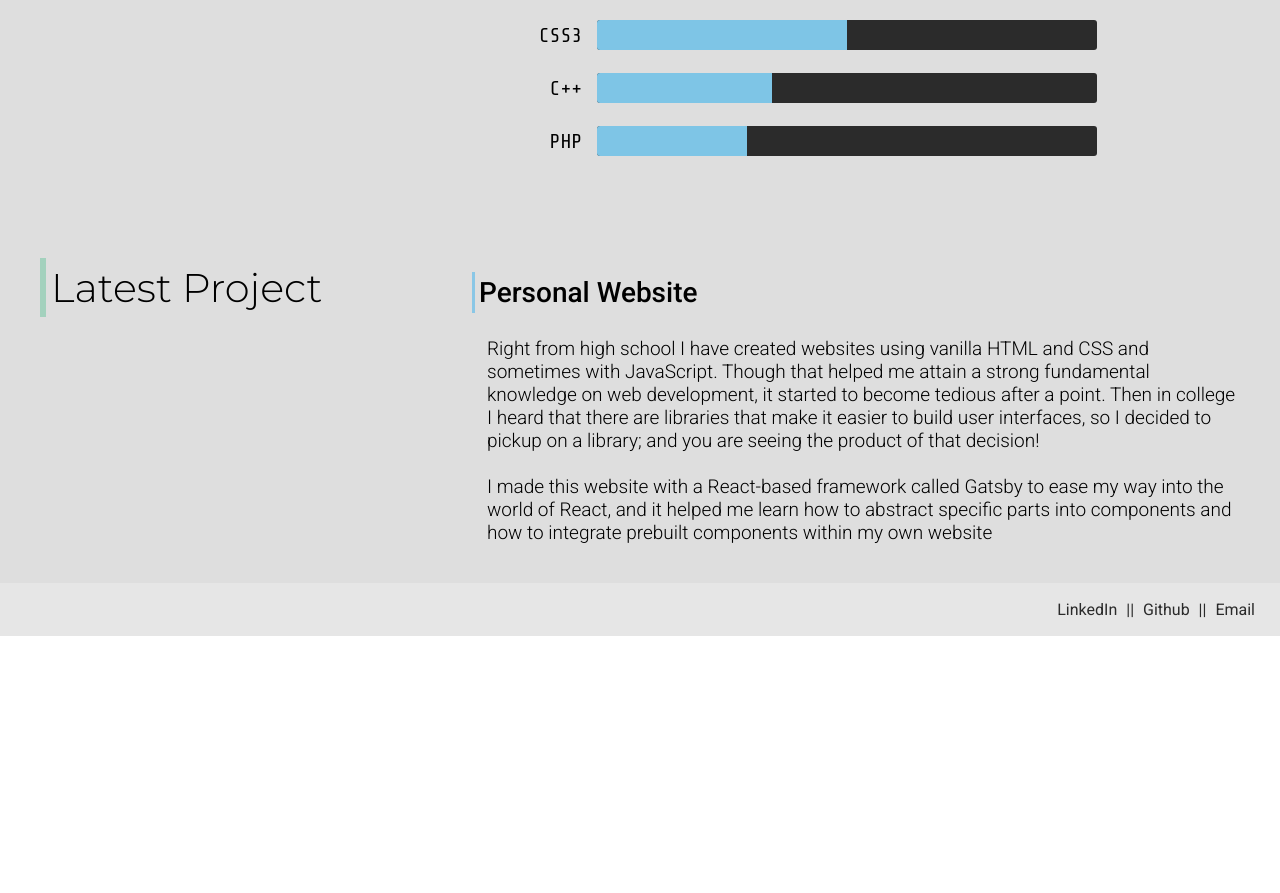
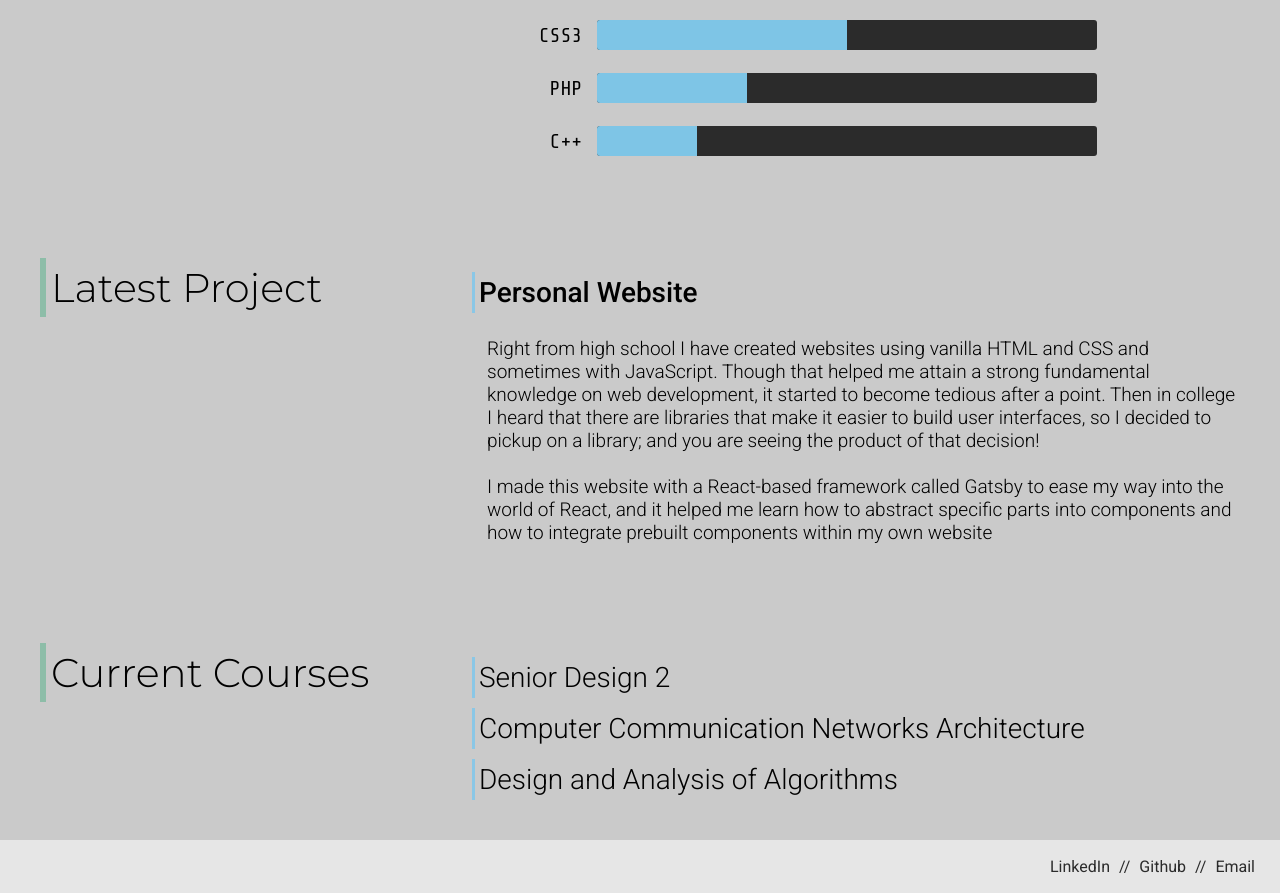
Before and after one commit to kaarthikalagappan/dev-portfolio, a Gatsby site: page / in a window 1280 px wide. Shown: the part 1900-2793 px from the top of the page. Before the commit the page ends 2536 px from the top, so only its background shows below. Built offline with nearby package versions, Linux system fonts and the light colour scheme; Gatsby itself is replaced by a stand-in of ours.

Commit message:
Updating information and changing some style colors

```diff
--- a/src/assets/author_details.json
+++ b/src/assets/author_details.json
@@ -2,6 +2,7 @@
     "first_name" : "Kaarthik",
     "middle_name" : "A.",
     "last_name" : "Alagappan",
+    "location" : "Sanford, FL",
     "social_handles" : {
         "github" : "kaarthikalagappan",
         "linkedin" : "kaarthik-alagappan"
@@ -18,7 +19,7 @@
         "JavaScript" : 50,
         "HTML5" : 50,
         "CSS3" : 50,
-        "C++" : 35,
-        "PHP" : 30
+        "PHP" : 30,
+        "C++" : 20
     }
 }
--- a/src/components/About.js
+++ b/src/components/About.js
@@ -1,4 +1,5 @@
 import React from "react"
+import Author from "../assets/author_details.json"
 
 const About = () => {
     return (
@@ -17,10 +18,10 @@ const About = () => {
                 <h3 className="mini-header">How to get in touch</h3>
                 <div style={{display: "inline-block"}}>
                     <p>
-                        Kaarthik A. Alagappan <br/>
-                        Sanford, Florida <br/>
-                        <a href="tel:+13866281649">386-628-1649</a> <br/>
-                        <a href="mailto:kaarthik.alagappan@gmail.com">kaarthik.alagappan@gmail.com</a>
+                        {Author.first_name} {Author.middle_name} {Author.last_name} <br/>
+                        {Author.location}<br/>
+                        <a href="mailto:kaarthik.alagappan@gmail.com">kaarthik.alagappan@gmail.com</a> <br />
+                        <a href={"https://www.linkedin.com/in/"+Author.social_handles.linkedin} aria-label="LinkedIn Link" target="_blank" rel="noreferrer">LinkedIn</a>
                     </p>
                 </div>
             </div>
--- a/src/components/Footer.js
+++ b/src/components/Footer.js
@@ -4,7 +4,7 @@ const Footer = () => {
     return (
         <div className="Footer">
             <p>
-                <a href={"https://www.linkedin.com/in/"+Author.social_handles.linkedin} target="_blank" rel="noreferrer">LinkedIn</a> || <a href={"https://github.com/"+Author.social_handles.github} target="_blank" rel="noreferrer">Github</a> || <a href={"mailto:"+Author.email} target="_blank" rel="noreferrer">Email</a>
+                <a href={"https://www.linkedin.com/in/"+Author.social_handles.linkedin} target="_blank" rel="noreferrer">LinkedIn</a>  {"//"}  <a href={"https://github.com/"+Author.social_handles.github} target="_blank" rel="noreferrer">Github</a>  {"//"}  <a href={"mailto:"+Author.email} target="_blank" rel="noreferrer">Email</a>
             </p>
         </div>
     );
--- a/src/components/Resume.js
+++ b/src/components/Resume.js
@@ -79,6 +79,25 @@ const Resume = () => {
                     </div>
                 </div>
             </div>
+            <div className="resume panels">
+                <div className="flex-container">
+                    <h3 className="resume-header">Current Courses</h3>
+                    <div className="cols">
+                        <div className="right-side">
+                            <div className="resume-mini-header">
+                                <p style={{fontWeight: 300}}>Senior Design 2</p>
+                            </div>
+                            <div className="resume-mini-header">
+                                <p style={{fontWeight: 300}}>Computer Communication Networks Architecture</p>
+                            </div>
+                            <div className="resume-mini-header">
+                                <p style={{fontWeight: 300}}>Design and Analysis of Algorithms</p>
+                            </div>
+
+                        </div>
+                    </div>
+                </div>
+            </div>
         </div>
     );
 }
--- a/src/styles/global.scss
+++ b/src/styles/global.scss
@@ -3,8 +3,8 @@ $start_bg_color: #e6e6e6;
 $about_bg_color: #2B2B2B;
 $about_text_color: #c9c9c9;
 $link_font_color: #919191;
-$resume_bg_color: #DEDEDE;
-$side_bar_color: #A3D1BD;
+$resume_bg_color: #cacaca;
+$side_bar_color: #8dbda8;
 $mini_side_bar_color: #8ac7e6;
 $side_bar_size: 6px;
 
@@ -13,6 +13,7 @@ $side_bar_size: 6px;
 body {
 	margin: 0 auto;
 	font-family: 'Roboto';
+    background-color: $start_bg_color;
 }
 .panels {
 	position: relative;
@@ -129,7 +130,6 @@ body {
 }
 .resume-background {
     background-color: $resume_bg_color;
-	// background-image: linear-gradient(#dbd9d9, #CFCCCC);
 }
 .resume-header {
 	font-family: 'Montserrat';
```
Also changed, not shown: README.md.
